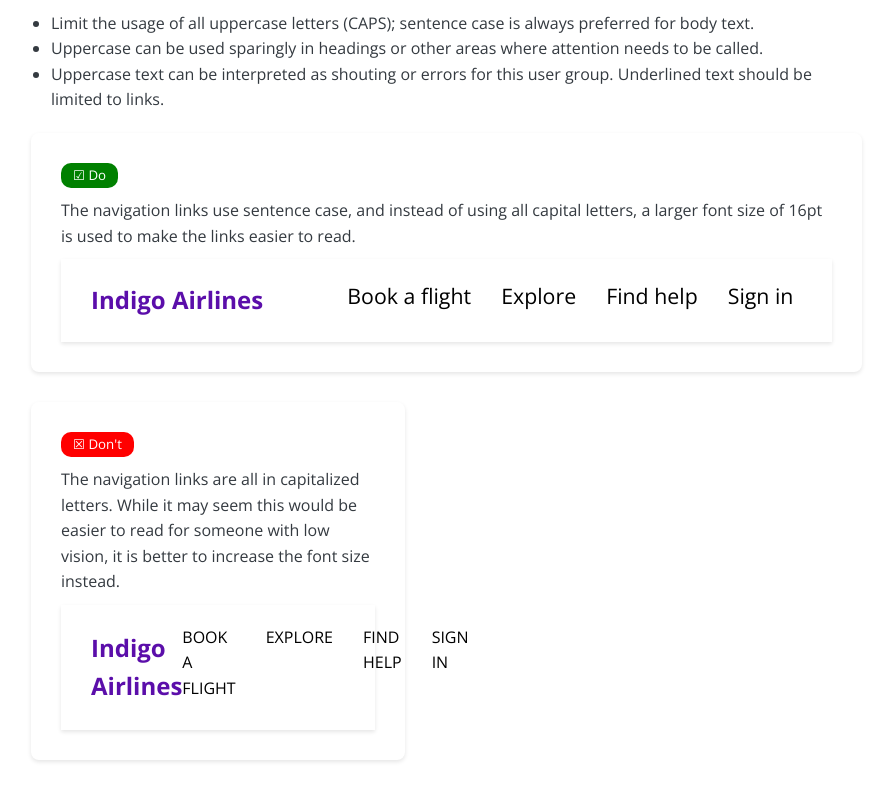
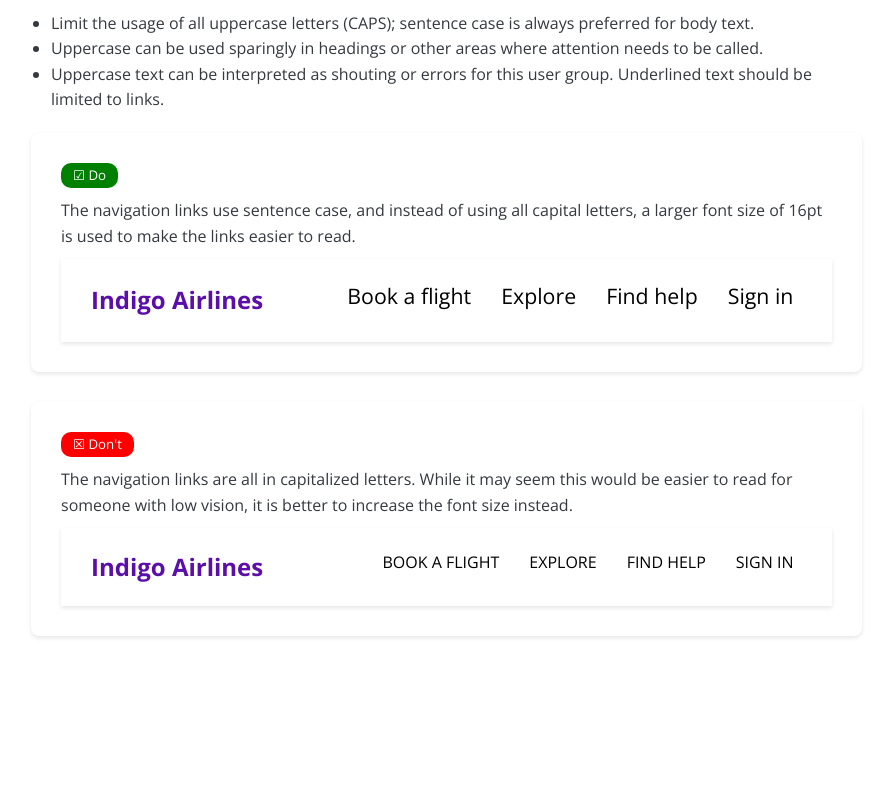
Before and after one commit to jvsneed/silver-design-system, a React (Create React App) app: page /#/guidelines/text in a window 1280 px wide. Shown: the part 2005-2805 px from the top of the page, without its empty margins (289-1181 px from the left). After the commit the page ends 2721 px from the top, so only its background shows below. Built offline with nearby package versions, Linux system fonts and the light colour scheme.

Commit message:
fixed width on navigation example

```diff
--- a/src/components/TextDecorExample.js
+++ b/src/components/TextDecorExample.js
@@ -26,7 +26,7 @@
           </div>
         </div>
       </div>
-      <div className="example-item chat-text-example">
+      <div className="example-item text-decor-example">
         <Dont></Dont>
         <div className="note">
         The navigation links are all in capitalized letters. While it may seem this would be easier to read for someone with low vision, it is better to increase the font size instead.
```
